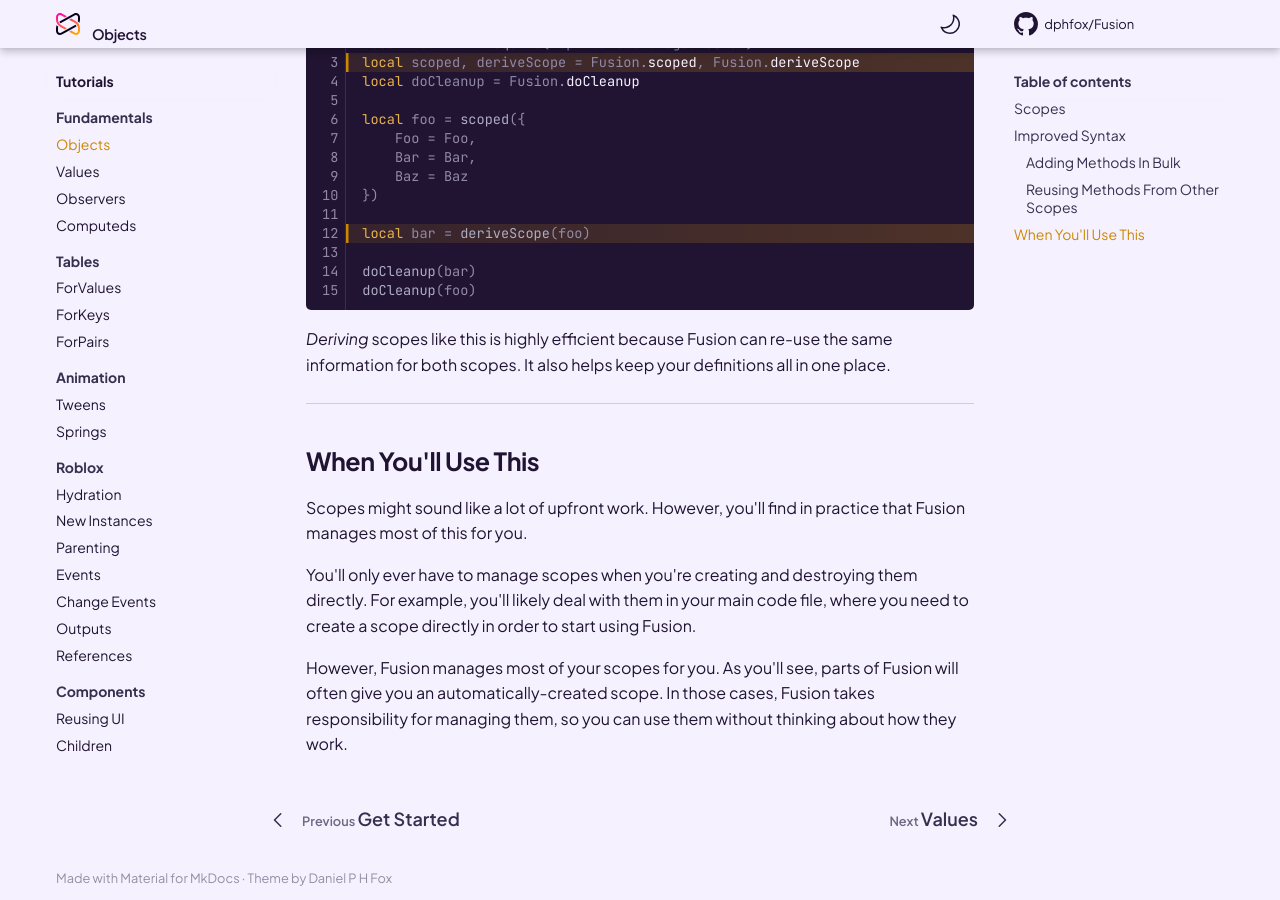
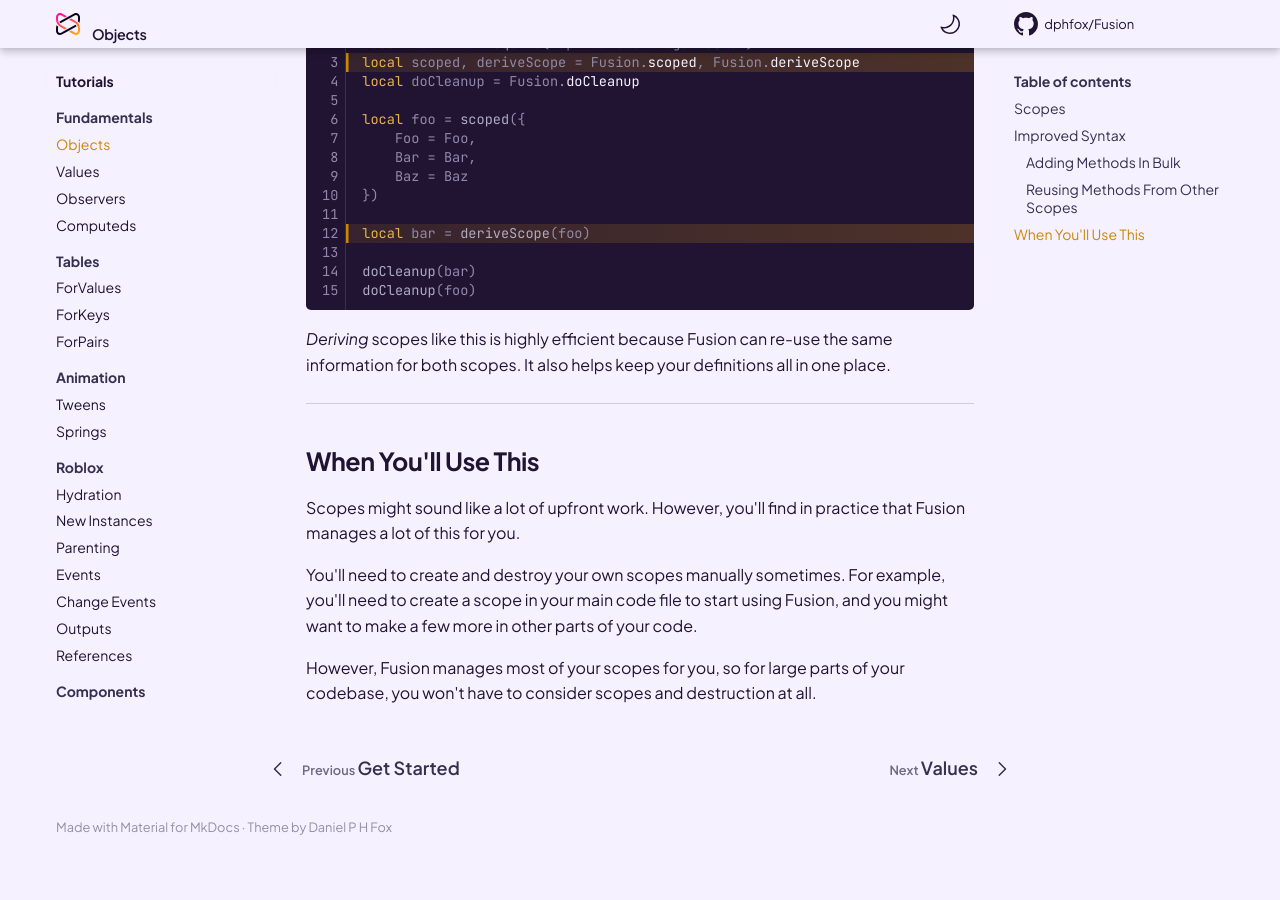
Before and after one commit to dphfox/Fusion, an MkDocs documentation site: the page built from docs/tutorials/fundamentals/objects.md, in a window 1280 px wide and 900 px high, scrolled down 4620 px. Built offline with MkDocs 1.6.1 and Material for MkDocs 9.7.7, drawn with Linux system fonts in a browser that asks for light colours; comment, search, counter and statistics services are not loaded; the version menu is left out; after the commit the page ends 5469 px from its top, so only the background shows below that.

Commit message:
Reword 'When You'll Use This' objects section

```diff
--- a/docs/tutorials/fundamentals/objects.md
+++ b/docs/tutorials/fundamentals/objects.md
@@ -246,13 +246,11 @@ one place.
 ## When You'll Use This
 
 Scopes might sound like a lot of upfront work. However, you'll find in practice
-that Fusion manages most of this for you.
+that Fusion manages a lot of this for you.
 
-You'll only ever have to manage scopes when you're creating and destroying them
-directly. For example, you'll likely deal with them in your main code file,
-where you need to create a scope directly in order to start using Fusion.
+You'll need to create and destroy your own scopes manually sometimes. For
+example, you'll need to create a scope in your main code file to start using
+Fusion, and you might want to make a few more in other parts of your code.
 
-However, Fusion manages most of your scopes for you. As you'll see, parts of
-Fusion will often give you an automatically-created scope. In those cases,
-Fusion takes responsibility for managing them, so you can use them without
-thinking about how they work.
+However, Fusion manages most of your scopes for you, so for large parts of your
+codebase, you won't have to consider scopes and destruction at all.
```
